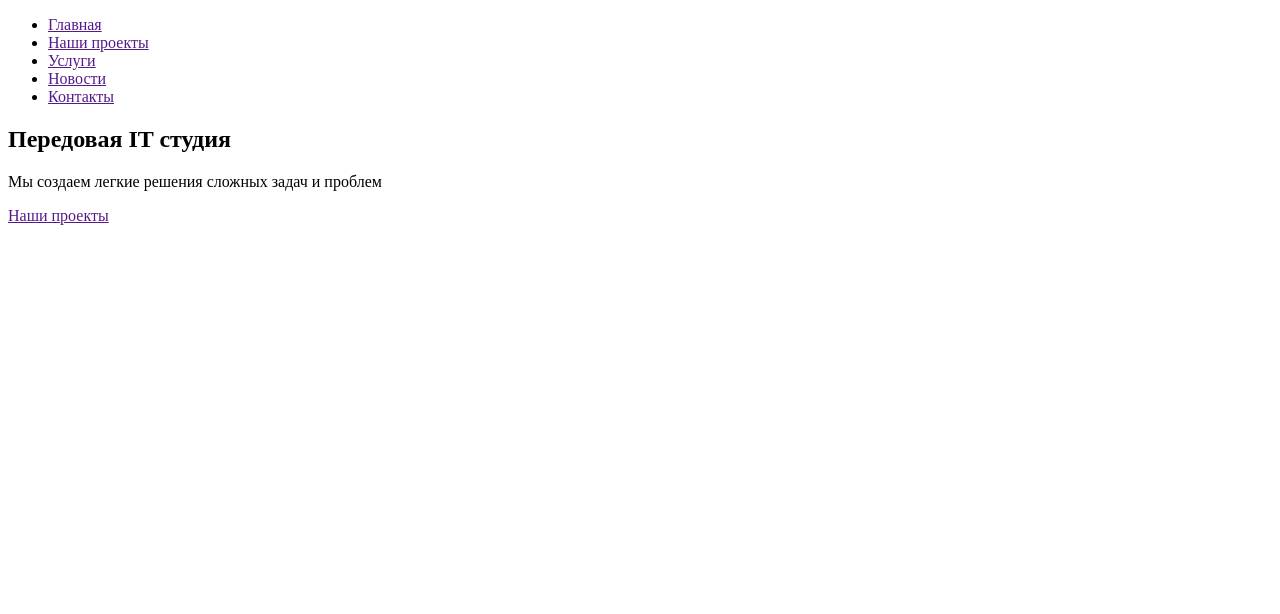
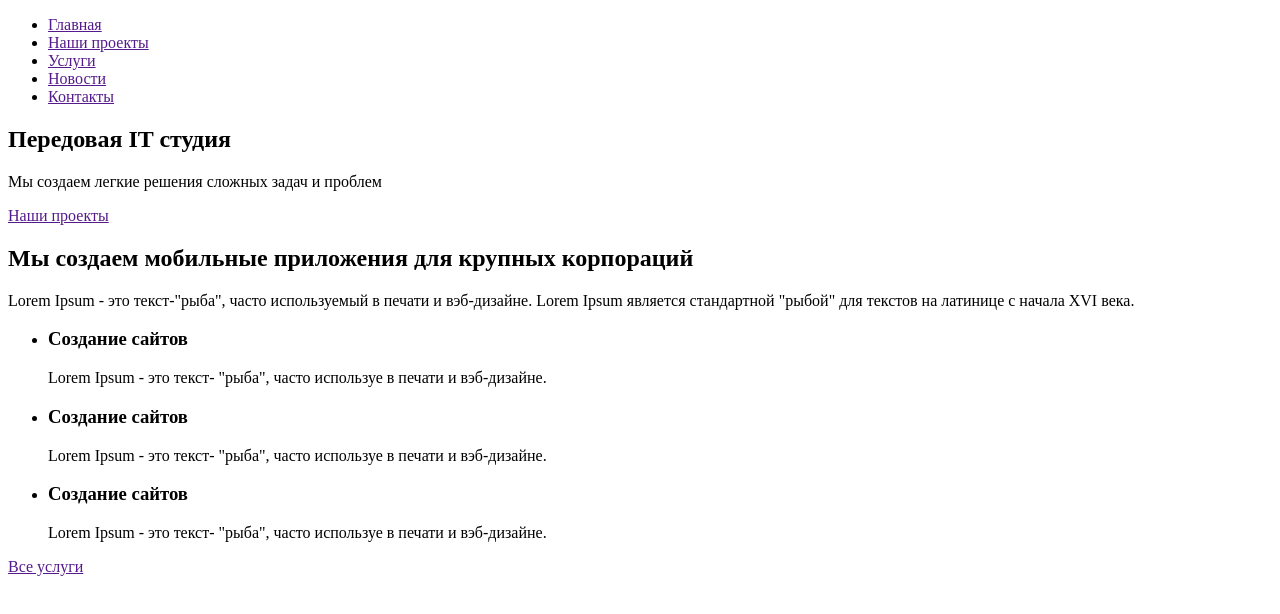
Before and after one commit to riko1212/50-blend, a plain HTML site: page index.html in a window 1280 px wide. Drawn offline with Linux system fonts and the light colour scheme.

Commit message:
Update index.html

```diff
--- a/index.html
+++ b/index.html
@@ -30,7 +30,27 @@
 
 <a href="">Наши проекты</a>
 </section>
-
+<!--1 secttion-->
+<section>
+    <h2>Мы создаем мобильные приложения для крупных корпораций</h2>
+    <p>Lorem Ipsum - это текст-"рыба", часто используемый в печати и вэб-дизайне. Lorem Ipsum является стандартной "рыбой" для
+    текстов на латинице с начала XVI века.</p>
+    <ul>
+        <li>
+            <h3>Создание сайтов</h3>
+                <p>Lorem Ipsum - это текст- "рыба", часто используе в печати и вэб-дизайне.</p>
+        </li>
+        <li>
+            <h3>Создание сайтов</h3>
+            <p>Lorem Ipsum - это текст- "рыба", часто используе в печати и вэб-дизайне.</p>
+        </li>
+        <li>
+            <h3>Создание сайтов</h3>
+            <p>Lorem Ipsum - это текст- "рыба", часто используе в печати и вэб-дизайне.</p>
+        </li>
+    </ul>
+    <a href="">Все услуги</a>
+</section>
 </main>
 
 </body>
```
